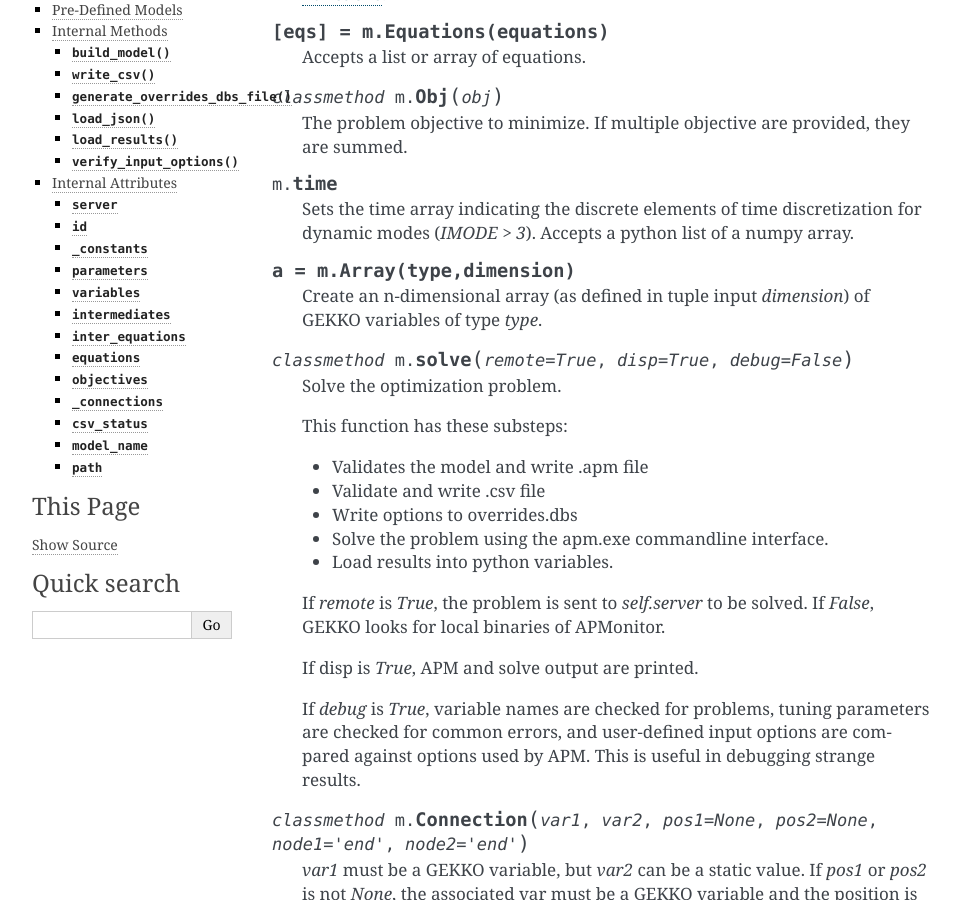
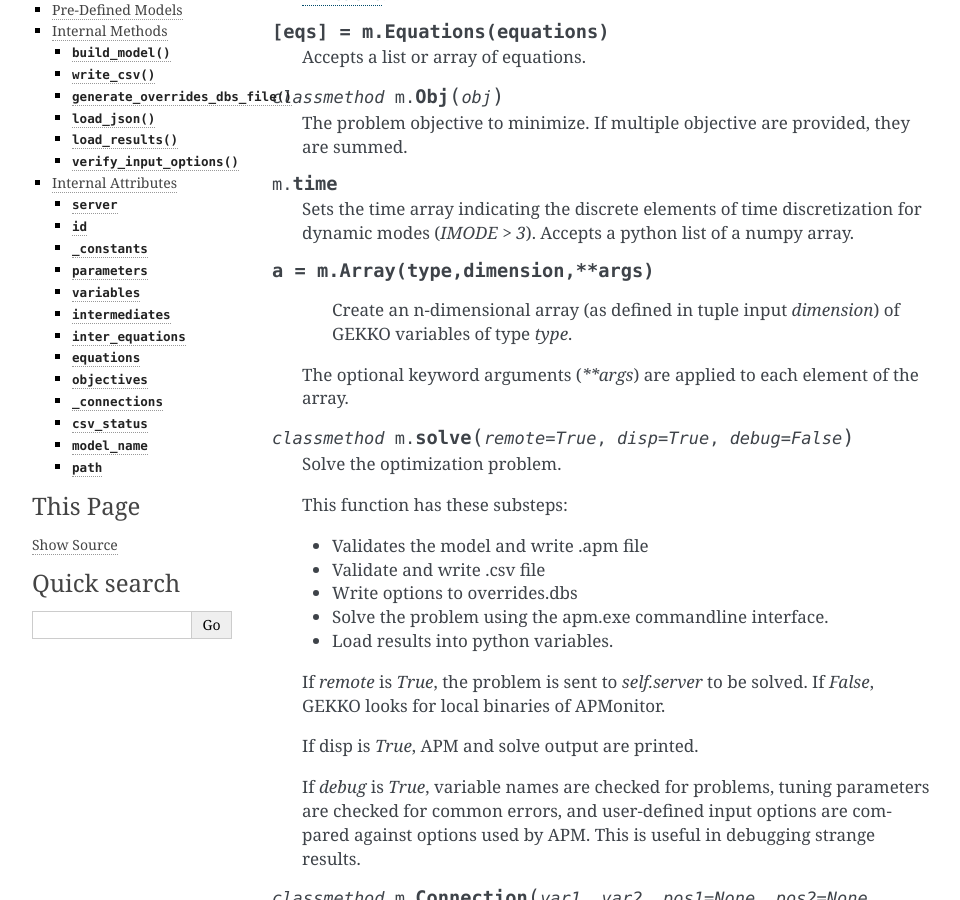
Before and after one commit to BYU-PRISM/GEKKO, a Sphinx documentation site: the page built from docs/model_methods.rst, in a window 1280 px wide and 900 px high, scrolled down 632 px. Shown: the whole window, without its empty margins (148-1108 px from the left). Built offline with Sphinx 7.4.7, drawn with Linux system fonts in a browser that asks for light colours.

Commit message:
Add optional arguments of Array method to documentation.

```diff
--- a/docs/model_methods.rst
+++ b/docs/model_methods.rst
@@ -62,9 +62,10 @@ Model Building
 
     Sets the time array indicating the discrete elements of time discretization for dynamic modes (`IMODE > 3`). Accepts a python list of a numpy array.
 
-.. py:classmethod::    a = m.Array(type,dimension)
+.. py:classmethod::    a = m.Array(type,dimension,**args)
 
 	Create an n-dimensional array (as defined in tuple input `dimension`) of GEKKO variables of type `type`.
+    The optional keyword arguments (`**args`) are applied to each element of the array.
 
 
 .. py:classmethod:: m.solve(remote=True,disp=True,debug=False)
```
